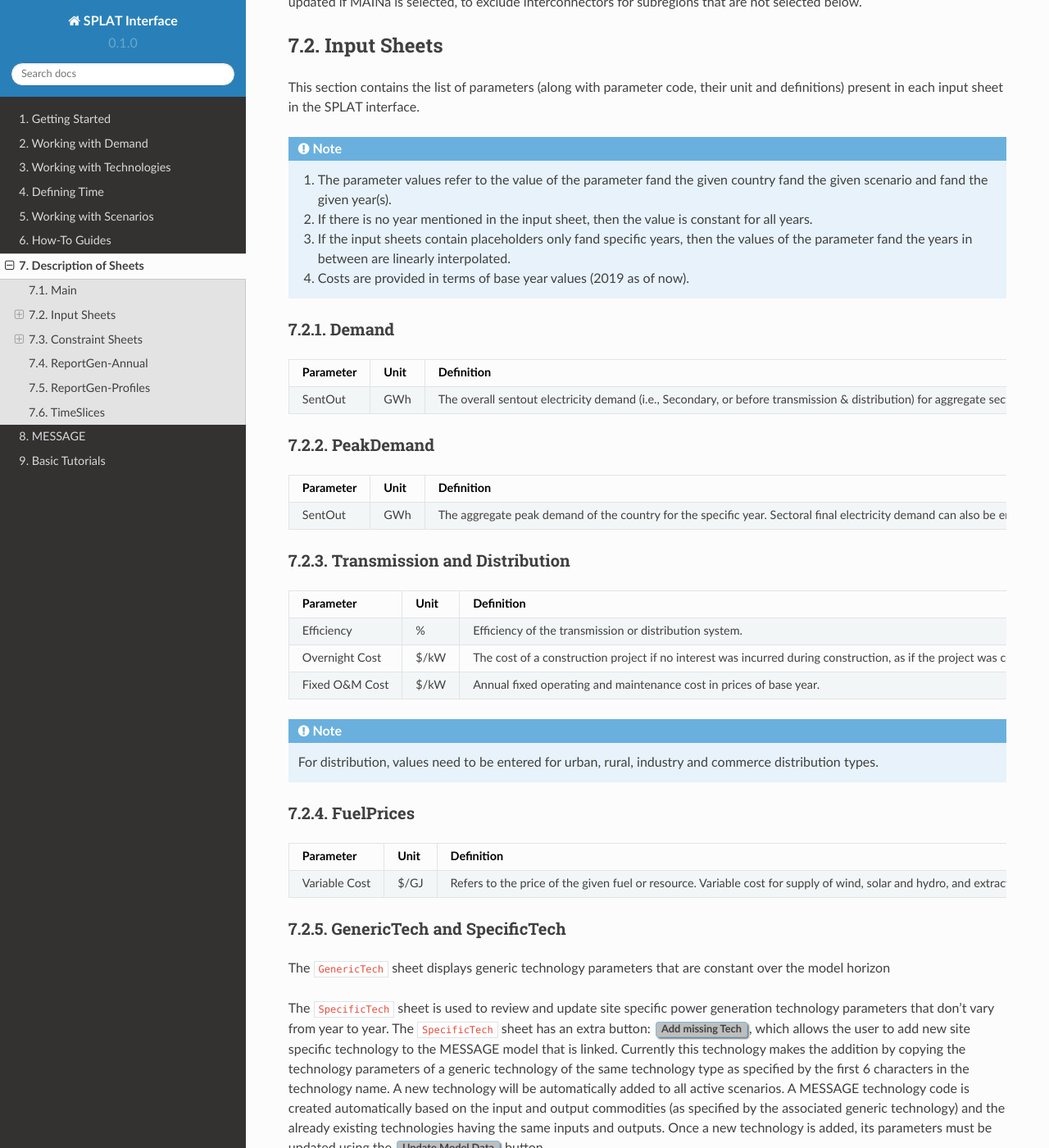
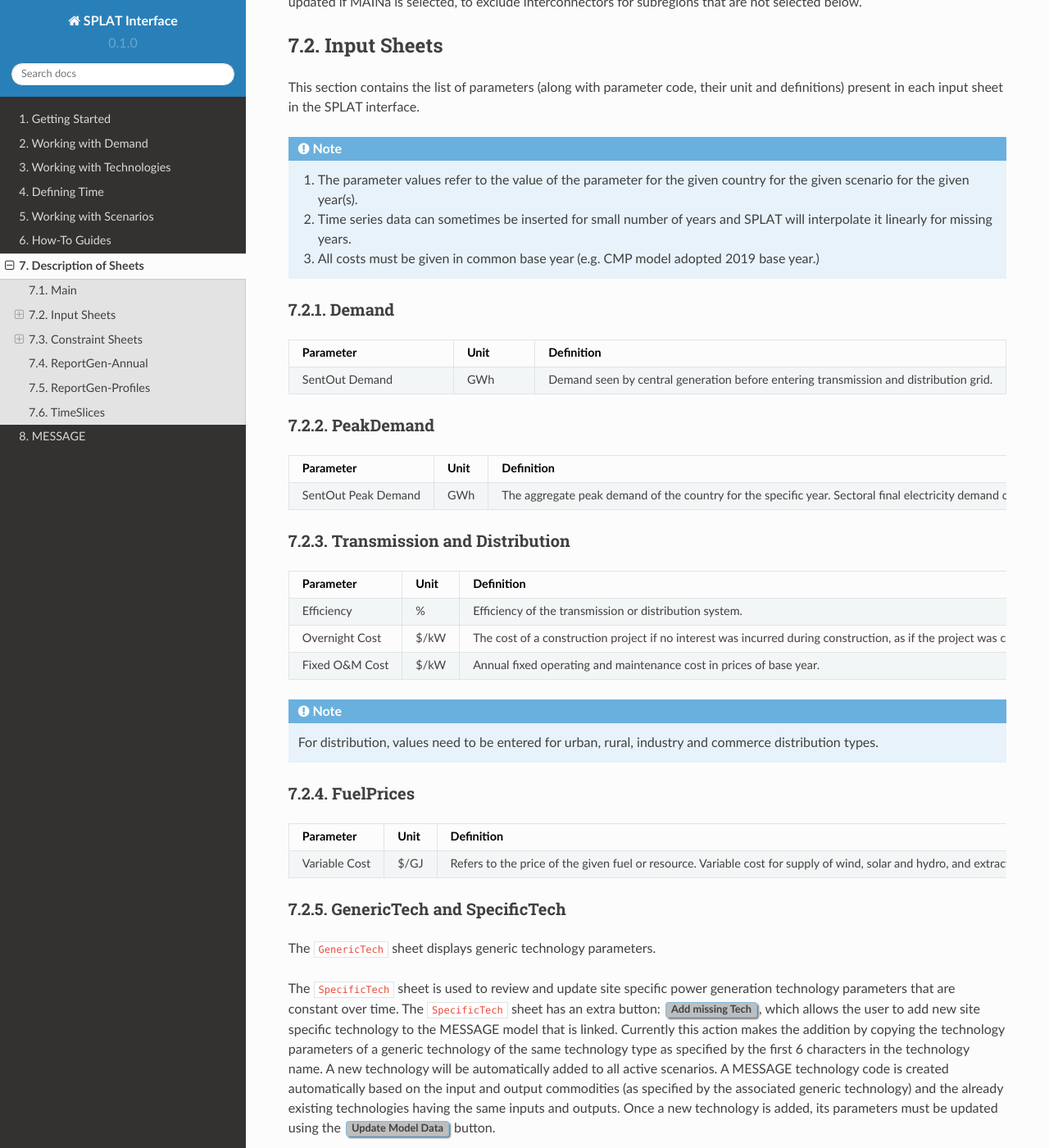
Before and after one commit to SPLATteam/SPLAT-WebGuide, a Sphinx documentation site: the page built from docs/glossary.rst, in a window 1280 px wide and 1400 px high, scrolled down 1081 px. Shown: the whole window at 82% size. Built offline with Sphinx 7.4.7 and the Read the Docs theme 2.0.0, drawn with Linux system fonts in a browser that asks for light colours; pages that are not in the unit, such as notebooks, are missing from menus; some of the changed text lies outside the part shown.

Commit message:
addressing bilal's comments

```diff
--- a/docs/csv_file/demand_sheet.csv
+++ b/docs/csv_file/demand_sheet.csv
@@ -1,4 +1,2 @@
 Parameter,Unit,Definition
-SentOut,GWh,"The overall sentout electricity demand (i.e., Secondary, or before  transmission & distribution) for aggregate sectors within the given country.
-Sectoral final electricity demand could also be provided.
- "
+SentOut Demand,GWh,Demand seen by central generation before entering transmission and distribution grid.
--- a/docs/csv_file/localreconstraint_sheet.csv
+++ b/docs/csv_file/localreconstraint_sheet.csv
@@ -1,5 +1,5 @@
 Parameter,Parameter Code,Unit,Definition
-RHE RE share lower limit,,%,Minimum RE share in electricity supply. Set as 0 by default.
+RHS RE share lower limit,,%,Minimum RE share in electricity supply. Set as 0 by default.
 RHS RE Share upper limit,,%,Maximum RE share in electricity supply. Left blank by default.
 RHS RE target,,%,RE target to meet share of electricity demand by  given year.
 RHS Tx Losses,,%,Percentage of transmission losses in given year.
--- a/docs/csv_file/peakdemand_sheet.csv
+++ b/docs/csv_file/peakdemand_sheet.csv
@@ -1,2 +1,2 @@
 Parameter,Unit,Definition
-SentOut,GWh,The aggregate peak demand of the country for the specific year. Sectoral final electricity demand can also be entered.
+SentOut Peak Demand,GWh,The aggregate peak demand of the country for the specific year. Sectoral final electricity demand can also be entered.
--- a/docs/glossary.rst
+++ b/docs/glossary.rst
@@ -56,10 +56,9 @@
 This section contains the list of parameters (along with parameter code, their unit and definitions) present in each input sheet in the SPLAT interface.
 
 .. note::
-    1. The parameter values refer to the value of the parameter fand the given country fand the given scenario and fand the given year(s).
-    2. If there is no year mentioned in the input sheet, then the value is constant for all years.
-    3. If the input sheets contain placeholders only fand specific years, then the values of the parameter fand the years in between are linearly interpolated.
-    4. Costs are provided in terms of base year values (2019 as of now).
+    1. The parameter values refer to the value of the parameter for the given country for the given scenario for the given year(s).
+    2. Time series data can sometimes be inserted for small number of years and SPLAT will interpolate it linearly for missing years.
+    3. All costs must be given in common base year (e.g. CMP model adopted 2019 base year.)
 
 .. _demand_sheet:
 
@@ -107,10 +106,11 @@
 GenericTech and SpecificTech
 +++++++++++++++++++
 
-The ``GenericTech`` sheet displays generic technology parameters that are constant over the model horizon
+The ``GenericTech`` sheet displays generic technology parameters.
 
-The ``SpecificTech`` sheet is used to review and update site specific power generation technology parameters that don’t vary from year to year.
-The ``SpecificTech`` sheet has an extra button: :button:`Add missing Tech`, which allows the user to add new site specific technology to the MESSAGE model that is linked. Currently this technology makes the addition by copying the technology parameters of a generic technology of the same technology type as specified by the first 6 characters in the technology name. A new technology will be automatically added to all active scenarios. A MESSAGE technology code is created automatically based on the input and output commodities (as specified by the associated generic technology) and the already existing technologies having the same inputs and outputs.
+The ``SpecificTech`` sheet is used to review and update site specific power generation technology parameters that are constant over time.
+The ``SpecificTech`` sheet has an extra button: :button:`Add missing Tech`, which allows the user to add new site specific technology to the MESSAGE model that is linked.
+Currently this action makes the addition by copying the technology parameters of a generic technology of the same technology type as specified by the first 6 characters in the technology name. A new technology will be automatically added to all active scenarios. A MESSAGE technology code is created automatically based on the input and output commodities (as specified by the associated generic technology) and the already existing technologies having the same inputs and outputs.
 Once a new technology is added, its parameters must be updated using the :button:`Update Model Data` button.
 
 .. csv-table::
@@ -375,6 +375,10 @@
 These two sheets are used to set annual build limits for solar PV and wind onshore respectively.
 The equation(s) used in the sheet is as given below:
 
+:math:`\sum\limits_{All PV technologies}(New capacity for year t) <= PVBR for year t`
+
+.. :math:`\sum\(CapacityCredit_{PP} \times Capacity_{PP}) - \dfrac{1+RM}{1-LS} \cdot Capacity_{Ptnd} \geq 0`
+
 Sum(NewCapacity_PV, t) <= PVBR_RHS(t)
 
 Sum(NewCapacity_Wind, t) <= WindBR_RHS(t)
--- a/docs/index.rst
+++ b/docs/index.rst
@@ -26,4 +26,3 @@
     glossary
     MESSAGE
     add_tutorials_section
-    basic_tutorials
```
Also changed, not shown: other parts of docs/glossary.rst (+11 -7 lines), docs/working_with_technologies.rst (+26 -26 lines).
